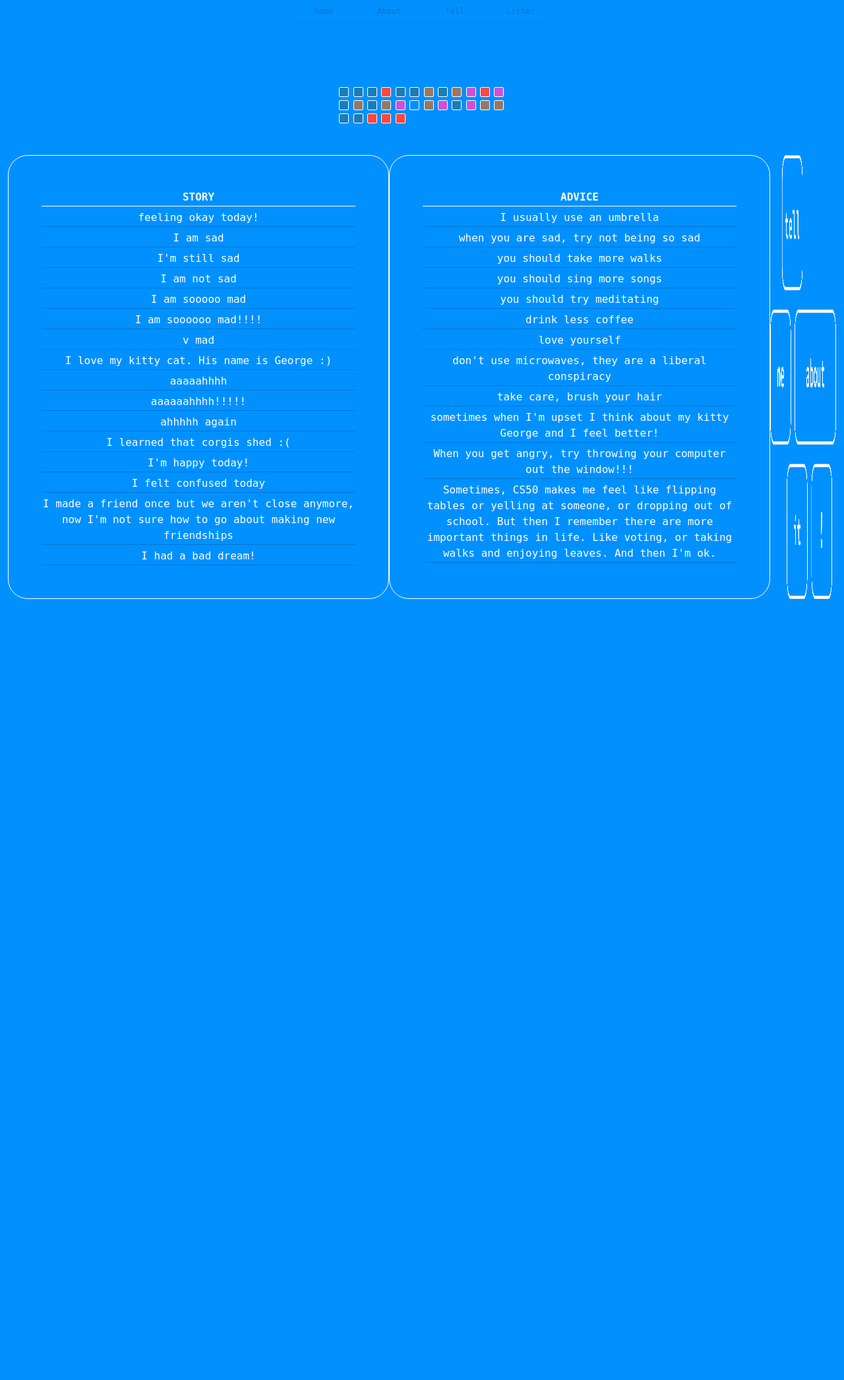
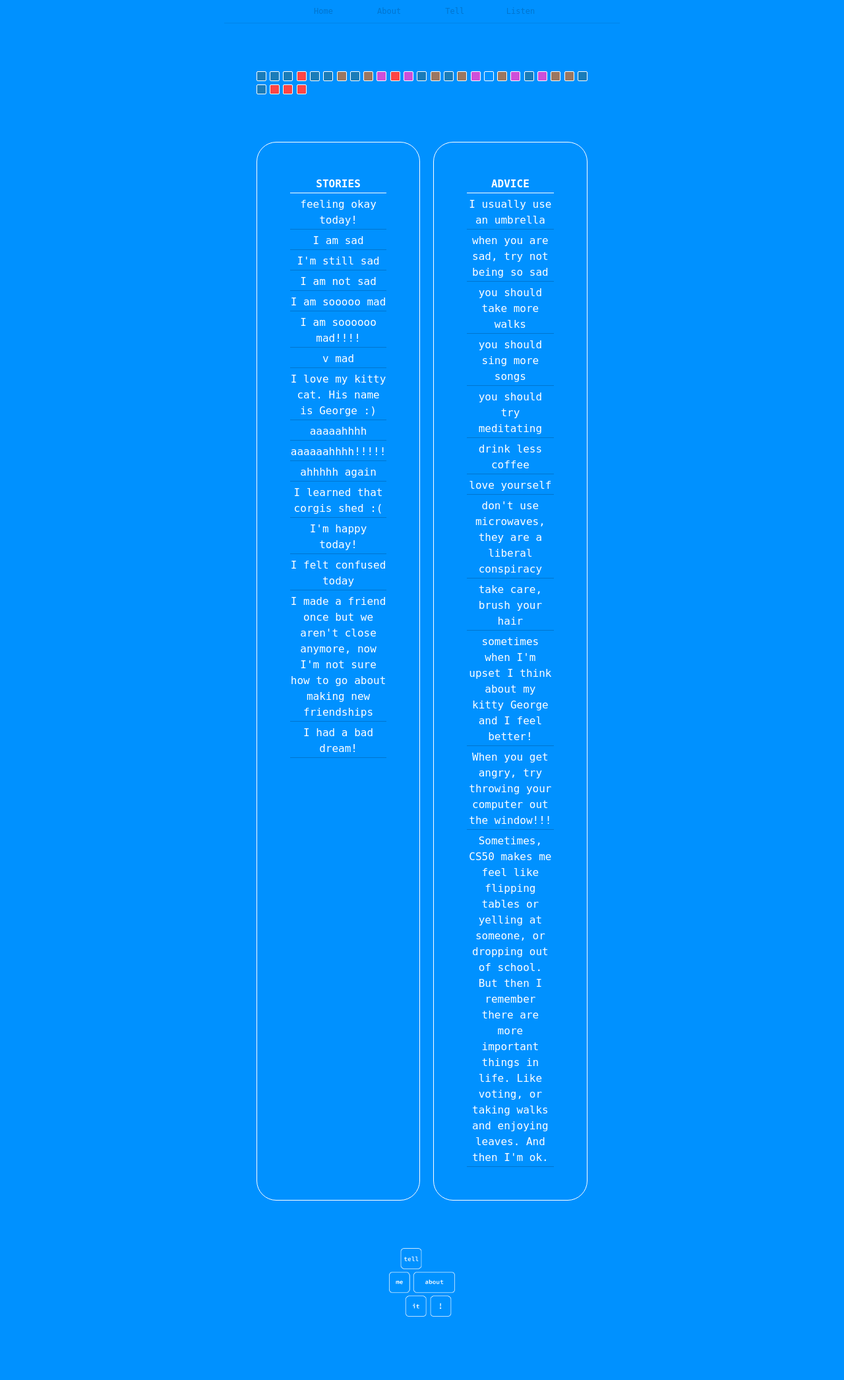
Before and after one commit to cristian-umana/CS50-FINAL-PROJECT, a Flask app: page /listen in a window 1280 px wide. Shown: the whole page at 66% size. Before the commit the page ends 908 px from the top, so only its background shows below. Run offline with Flask 2, Linux system fonts and the light colour scheme; tables that the repository leaves empty hold one stand-in row (values such as "Sample post"); some libraries are stand-ins or nearby versions.

Commit message:
graphic updates

```diff
--- a/static/styles.css
+++ b/static/styles.css
@@ -5,7 +5,7 @@
     --text-color: #ffffff;
     --highlight-color: rgb(0, 162, 255);
     --darker-blue: rgb(0, 117, 207);
-    --content-width: 20%;
+    --content-width: 40%;
     --min-content-width: 250px;
     --table-width: 50%;
 }
@@ -89,6 +89,8 @@ form {
 
 .table-wrapper {
   display: flex;
+  width: 40%;
+  min-width: 500px;
 }
 
 table {
@@ -313,14 +315,14 @@ label {
     background-color: rgb(26, 124, 185);
 }
 
-
 /* CREATING GRID FOR MOOD-GRAPH, REFERENCE: https://css-tricks.com/a-grid-of-logos-in-squares/ */
 
 
 .grid-area {
     /*filter: blur(1px);*/
     width: var(--content-width);
-    min-width: var(--min-content-width);
+    min-width: 430px;
+    max-width: 600px;
     margin-left: auto;
     margin-right: auto;
 }
--- a/templates/layout.html
+++ b/templates/layout.html
@@ -55,9 +55,9 @@
             </div>
           </div>
 
-          <hr class="center" style="width:388px; color:var(--darker-blue); height:2px; padding:0px; margin:auto; border:0px;">
+          <hr class="center" style="width:600px; color:var(--darker-blue); height:2px; padding:0px; margin:auto; border:0px;">
 
-          <br><br>
+          <br>
     </head>
 
 
--- a/templates/listen.html
+++ b/templates/listen.html
@@ -18,16 +18,15 @@ listen
     </div>
 </div>
 
-<br>
-<br>
+<br><br><br>
 
-<div class="table-wrapper">
+<div class="table-wrapper center">
 
             <table>
                 <thead>
                     <tr>
                     <!-- OLD IMPLEMENTATION OF DATE TIME <th>DATE</th> -->
-                    <th>STORY</th>
+                    <th>STORIES</th>
                     </tr>
                 </thead>
                 <tbody>
@@ -40,7 +39,7 @@ listen
                     {% endfor %}
                 </tbody>
             </table>
-
+&nbsp;&nbsp;
             <table>
                 <thead>
                     <tr>
@@ -59,16 +58,12 @@ listen
                 </tbody>
             </table>
 
-<div class="table-wrapper">
+        </div>
 
 <br>
 <br>
 <br>
-<br>
-<br>
-<br>
-<br>
-<br>
+
 
 <img src="/static/LOGO_white.png" alt="tell me about it! logo" width="100"/>
 
```
Also changed, not shown: templates/listen_advice.html (+14 -2 lines), templates/listen_story.html (+15 -3 lines).
